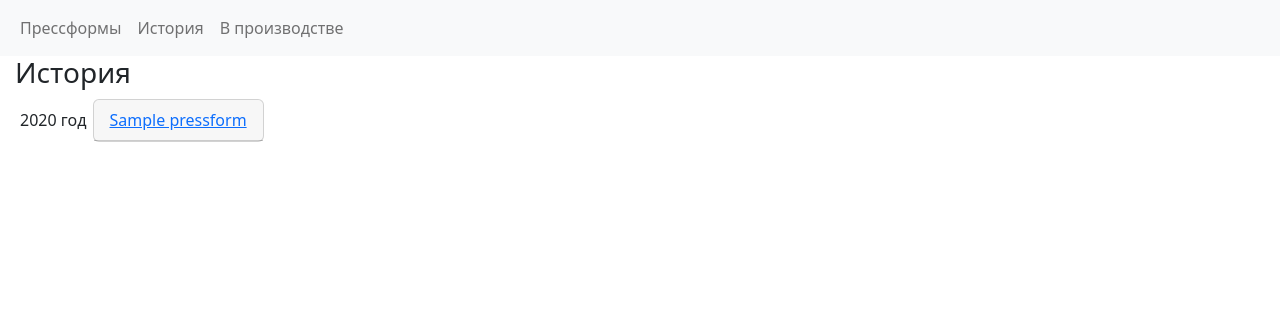
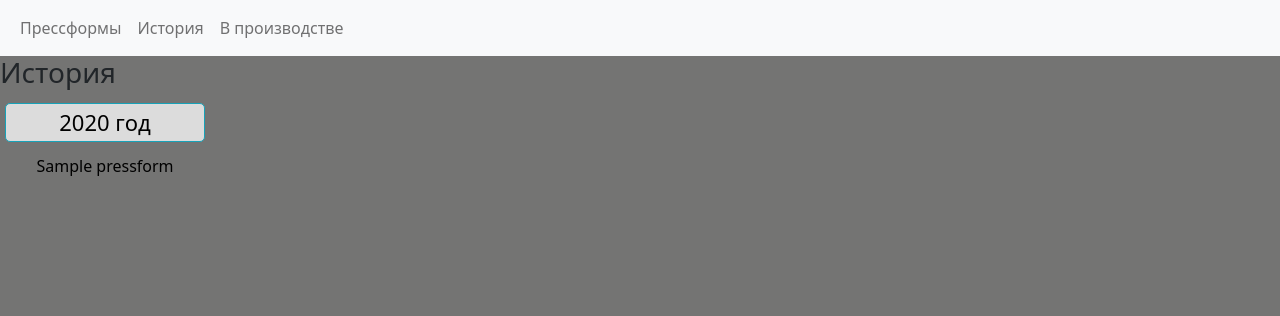
Before and after one commit to Serebryakov-Maxim/europartner-app, a Django app: page /pressforms/history/ in a window 1280 px wide. Shown: the top 316 px of the page. Run offline with Django 4.2, Linux system fonts and the light colour scheme; tables that the repository leaves empty hold one stand-in row (values such as "Sample post").

Commit message:
Исправил форму с историей

```diff
--- a/pressforms/static/pressforms/css/history.css
+++ b/pressforms/static/pressforms/css/history.css
@@ -1,14 +1,69 @@
-.page_name {
-    text-align: left;
-    margin-left: 15px;
+:root {
+    --сol-width: 200px;
+    --сol-width2: 410px;
+  }
+
+body {
+    background: #747473;
 }
 
-.my_table{
-    margin-left: 15px;
-    margin-right: 15px;
+.col-header{
+    float: left;
+    margin: auto;
+    width: var(--сol-width);
+    text-align: center;
 }
 
-.td_year{
-    padding-left: 5px;
-    padding-right: 5px;
+.col-header2{
+    float: left;
+    margin: auto;
+    width: var(--сol-width2);
+    text-align: center;
 }
+
+.year-card{
+    text-decoration: none;
+    background-color: #DCDCDC;
+    border: solid;
+    border-width: 1px;
+    border-color: #17a2b8;
+    border-radius: 5px;
+    padding: 2px;
+    color: black;
+    font-size: 22px;
+    margin: 5px;
+    display: block;
+  }
+
+.col-body{
+    float: left;
+    margin: auto;
+    width: 200px;
+    margin: 5px;
+}
+
+.card-main{
+    width: var(--сol-width);
+    height: 50px;
+    border-radius: 10px;
+    color: black;
+    text-align: center;
+    padding: 2px;
+    margin-bottom: 5px;
+}
+
+.body{
+    float: left;
+}
+
+#type_pf_our{
+    background: green;
+ }
+
+ #type_pf_partner{
+     background: pink;
+  }
+
+ #type_pf_import{
+     background: #0059ff;
+  }
--- a/pressforms/static/pressforms/css/production.css
+++ b/pressforms/static/pressforms/css/production.css
@@ -67,6 +67,7 @@ body {
     font-size: x-small;
     vertical-align: middle;
     color: rgb(253, 253, 253);
+    text-align: center;
 }
 
 .circle_color_green{
--- a/pressforms/templates/pressforms/history.html
+++ b/pressforms/templates/pressforms/history.html
@@ -13,30 +13,37 @@
 <div class="page_name">
    <h3> История </h3>
 </div>
-<div class="my_table">
+<div class="body">
     {% if years %}
-        <table>
-            <tbody>
-                {% for current_year in years %}
-                    <tr>
-                        <td class="td_year">
-                            {{current_year.year}} год
-                        </td>
-                        {% for pressform in pressform_list %}
-                            {% if pressform.year == current_year.year %}
-                            <td>
-                                <div class="card">
-                                    <div class="card-header">
-                                        <a href="">{{pressform.name}}</a>
-                                    </div>
-                                </div>
-                            </td>
+        <div class="header-pf">
+            {% for current_year in table %}
+                {% if current_year.count_col == 1 %}
+                    <div class="col-header year-card"> {{current_year.year}} год </div>
+                {% elif current_year.count_col == 2 %}
+                    <div class="col-header2 year-card"> {{current_year.year}} год </div>
+                {% endif %}
+            {% endfor %}
+        </div>
+        <div class="body-pf">
+            {% for current_year in table %}
+                {% for current_list_pf in current_year.list_pf %}
+                    <div class="col-body">
+
+                        {% for pressform in current_list_pf %}
+                            {% if pressform.type == 1 %}
+                                <div class="card-main" id="type_pf_our">{{pressform.name}}</div>
+                            {% elif pressform.type == 2 %}
+                                <div class="card-main" id="type_pf_partner">{{pressform.name}}</div>
+                            {% elif pressform.type == 3 %}
+                                <div class="card-main" id="type_pf_import">{{pressform.name}}</div>
+                            {% else %}
+                                <div class="card-main">{{pressform.name}}</div>
                             {% endif %}
                         {% endfor %}
-                    </tr>
+                    </div>
                 {% endfor %}
-            </tbody>
-        </table>
+            {% endfor %}
+        </div>
     {% else %}
         Данных нет
     {% endif %}
--- a/pressforms/views.py
+++ b/pressforms/views.py
@@ -15,14 +15,25 @@ def history(request):
     pressform_list = Pressform.objects.order_by('date_finish')
     years = Pressform.objects.filter(year__gt=0).values('year').annotate(dcount=Count('year')).order_by('-year')
 
-    max_item = 0
+    # заполним список с номерами по порядку
+    maxcountrow = 12
+    table = []
     for year in years:
-        max_item = max(max_item, year['dcount'])
+        list2=[]
+        npp = 1
+        for cur_pf in pressform_list:
+            if cur_pf.year == year['year']:
+                d = {'npp':npp, 'name':cur_pf.name, 'type':cur_pf.type}
+                list2.append(d)
+                npp += 1
+
+        # нужно еще разбить но столбцы, если больше N прессформ в колонке
+        new_list = [list2[i:i+maxcountrow] for i in range(0, len(list2), maxcountrow)]
+        table.append({'year': year['year'], 'count_col': len(new_list), 'list_pf':new_list})
 
     context = {
-        'pressform_list': pressform_list,
         'years': years,
-        'max_item': max_item,
+        'table': table,
     }
 
     return render(request, 'pressforms/history.html', context)
```
